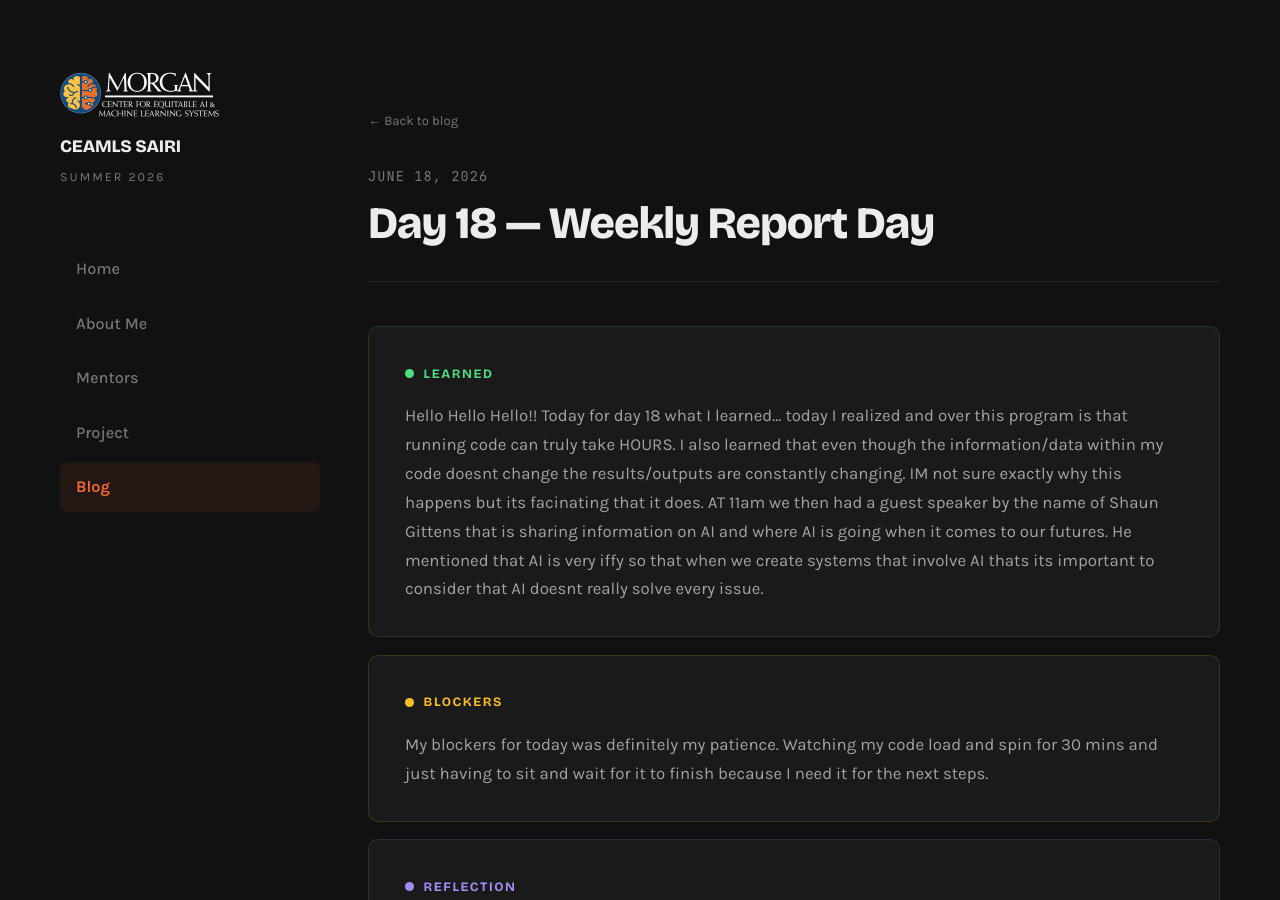
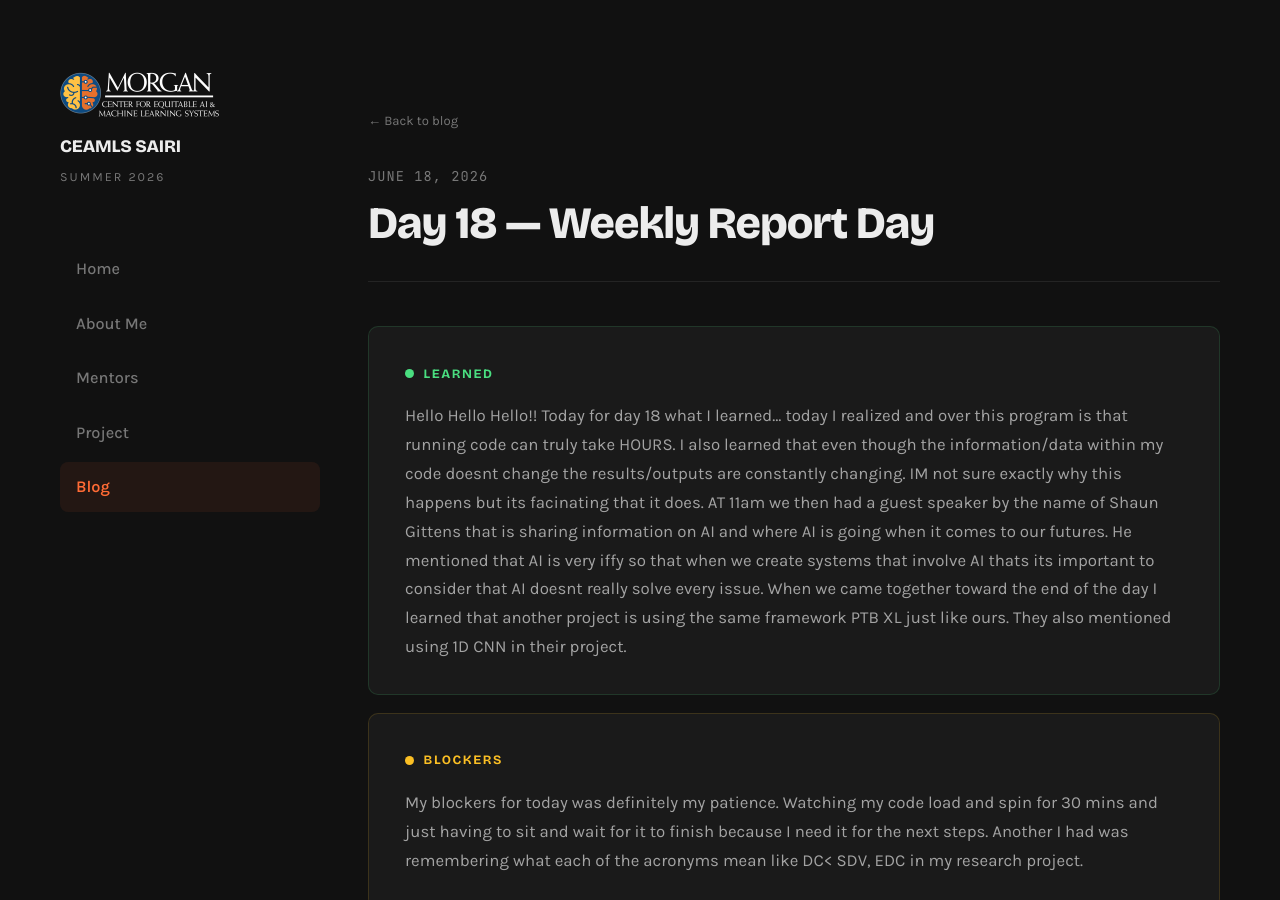
Before and after one commit to sanaareeves7/sanaareeves7ceamls26.github.io, a Jekyll site: the page built from _posts/2026-06-18-day-18.md, in a window 1280 px wide and 900 px high. Built offline with Jekyll 4.4.1, drawn with Linux system fonts in a browser that asks for light colours; some of the changed text lies outside the part shown.

Commit message:
Update 2026-06-18-day-18.md

```diff
--- a/_posts/2026-06-18-day-18.md
+++ b/_posts/2026-06-18-day-18.md
@@ -6,10 +6,10 @@ permalink: /day18.html
 tags: ["literature-review", "research"]
 
 what_i_learned: |
-  Hello Hello Hello!! Today for day 18 what I learned... today I realized and over this program is that running code can truly take HOURS. I also learned that even though the information/data within my code doesnt change the results/outputs are constantly changing. IM not sure exactly why this happens but its facinating that it does. AT 11am we then had a guest speaker by the name of Shaun Gittens that is sharing information on AI and where AI is going when it comes to our futures. He mentioned that AI is very iffy so that when we create systems that involve AI thats its important to consider that AI doesnt really solve every issue.
+  Hello Hello Hello!! Today for day 18 what I learned... today I realized and over this program is that running code can truly take HOURS. I also learned that even though the information/data within my code doesnt change the results/outputs are constantly changing. IM not sure exactly why this happens but its facinating that it does. AT 11am we then had a guest speaker by the name of Shaun Gittens that is sharing information on AI and where AI is going when it comes to our futures. He mentioned that AI is very iffy so that when we create systems that involve AI thats its important to consider that AI doesnt really solve every issue. When we came together toward the end of the day I learned that another project is using the same framework PTB XL just like ours. They also mentioned using 1D CNN in their project.
 blockers: |
-  My blockers for today was definitely my patience. Watching my code load and spin for 30 mins and just having to sit and wait for it to finish because I need it for the next steps.
+  My blockers for today was definitely my patience. Watching my code load and spin for 30 mins and just having to sit and wait for it to finish because I need it for the next steps. Another I had was remembering what each of the acronyms mean like DC< SDV, EDC in my research project.
 
 reflection: |
-  Today was a good day because I was able to meet my faculty and graduate mentor that I will be working with over the summer. I definitely learned a great deal not only from the meeting with my mentors but also from the Ridgeline Prototype assignment that went along with Elijahs presentation on creating a webisite with functional buttons. Then realizing how easy Pyton really is compared to the other coding languages I've used.
+  Today was a nice day the weather wasnt too hot like usual and the research room we are now in isnt as cold. And one thing about me is the cold room was kinda putting me to sleep. But overall this week helped me realized what the rest of my days in this program will look like. The waking up early, making it to the lab on time and being productive, eating filling meals so Im not starving by lunch or dinner, and lastly making sure Im enjoying my time while Im here and not just you know working lolll.
 ---
```
